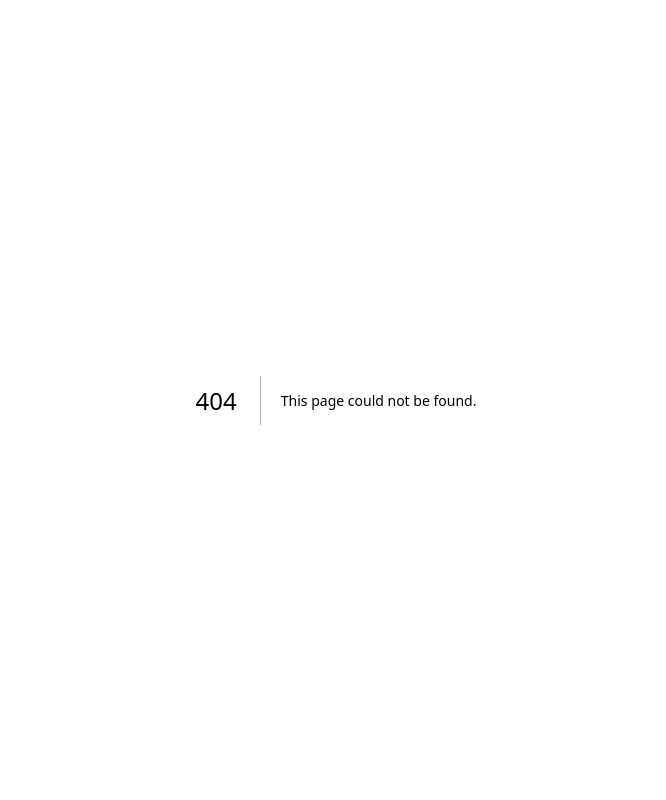
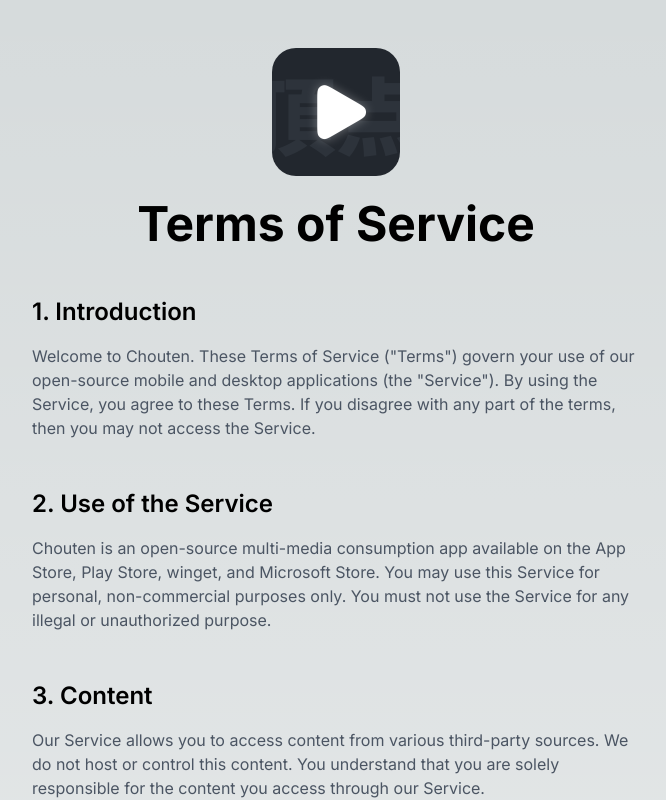
Before and after one commit to Chouten-App/Chouten-Website, a Next.js app: page /terms-of-services in a window 1280 px wide. Before the commit this address had no page. Shown: the top 800 px of the page, without its empty margins (304-970 px from the left). Built offline with nearby package versions, Linux system fonts and the light colour scheme.

Commit message:
feat: Add terms of service page with content and styling updates

```diff
--- /dev/null
+++ b/app/terms-of-services/page.tsx
@@ -0,0 +1,96 @@
+const email = '<a class="text-blue-500" href="mailto:WIP@chouten.app">WIP</a>';
+const tos: Array<{title: string, content: string}> = [
+    {
+        title: "1. Introduction",
+        content: "Welcome to Chouten. These Terms of Service (\"Terms\") govern your use of our open-source mobile and desktop applications (the \"Service\"). By using the Service, you agree to these Terms. If you disagree with any part of the terms, then you may not access the Service."
+    },
+    {
+        title: "2. Use of the Service",
+        content: "Chouten is an open-source multi-media consumption app available on the App Store, Play Store, winget, and Microsoft Store. You may use this Service for personal, non-commercial purposes only. You must not use the Service for any illegal or unauthorized purpose."
+    },
+    {
+        title: "3. Content",
+        content: "Our Service allows you to access content from various third-party sources. We do not host or control this content. You understand that you are solely responsible for the content you access through our Service."
+    },
+    {
+        title: "4. Intellectual Property",
+        content: "The Service and its original content, features, and functionality are owned by the Chouten open-source project and its contributors. The project is protected by international copyright, trademark, patent, trade secret, and other intellectual property or proprietary rights laws."
+    },
+    {
+        title: "5. Privacy and Data Protection",
+        content: "We are committed to protecting your personal data and complying with data protection laws, including the General Data Protection Regulation (GDPR). Our Privacy Policy, which is incorporated into these Terms, explains how we collect, use, and share information about you when you use our Service."
+    },
+    {
+        title: "6. User Rights (GDPR Compliance)",
+        content: "In accordance with GDPR, you have the right to access, rectify, erase, restrict processing, object to processing, and data portability of your personal data. To exercise these rights, please contact us at" + " " + email,
+    },
+    {
+        title: "7. Third-Party Services",
+        content: "Our Service uses Supabase for data storage and management, and Discord for authentication. By using our Service, you also agree to Supabase's Terms of Service and Privacy Policy, as well as Discord's Terms of Service and Privacy Policy."
+    },
+    {
+        title: "8. Disclaimer",
+        content: "Your use of the Service is at your sole risk. The Service is provided on an \"AS IS\" and \"AS AVAILABLE\" basis. The Service is provided without warranties of any kind, whether express or implied."
+    },
+    {
+        title: "9. Limitation of Liability",
+        content: "In no event shall the Chouten open-source project, nor its contributors, be liable for any indirect or incidental, special, consequential or punitive damages, including without limitation, loss of profits, data, use, goodwill, or other intangible losses, resulting from your access to or use of or inability to access or use the Service."
+    },
+    {
+        title: "10. Changes",
+        content: "We reserve the right, at our sole discretion, to modify or replace these Terms at any time. We will provide notice of any significant changes. By continuing to access or use our Service after those revisions become effective, you agree to be bound by the revised terms."
+    },
+    {
+        title: "11. Termination",
+        content: "We may terminate or suspend your access to the Service immediately, without prior notice or liability, for any reason whatsoever, including without limitation if you breach the Terms. Upon termination, your right to use the Service will cease immediately."
+    },
+    {
+        title: "12. Indemnification",
+        content: "You agree to defend, indemnify, and hold harmless the Chouten open-source project and its contributors from and against any and all claims, damages, obligations, losses, liabilities, costs, or debt, and expenses (including but not limited to attorney's fees), resulting from or arising out of your use and access of the Service, or a breach of these Terms."
+    },
+    {
+        title: "13. Distribution and App Stores",
+        content: "The Chouten app is distributed through various platforms, including the App Store, Play Store, winget, and Microsoft Store (collectively, \"App Stores\"). Your use of the Service is also subject to the terms and conditions of these App Stores. We are not responsible for any App Store's actions or omissions. If you download the Chouten app from an App Store, you must comply with that App Store's terms and policies."
+    },
+    {
+        title: "14. Contact Us",
+        content: "If you have any questions about these Terms, please contact us at" + " " + email,
+    }
+];
+
+export default function TermsOfService() {
+    return (
+        <main className="py-12 px-4 sm:px-6 lg:px-8 max-w-2xl mx-auto">
+            <div className="flex flex-col items-center mb-12">
+                <img className="w-32 rounded-[24px] mb-6" src="/Icon.png" alt="Chouten Icon" />
+                <h1 className="text-3xl sm:text-4xl lg:text-5xl font-bold text-center">Terms of Service</h1>
+            </div>
+
+            <div className="space-y-12">
+                {tos.map((section, index) => (
+                    <Section key={index} title={section.title}>
+                        {section.content.includes(email) ? (
+                            <div dangerouslySetInnerHTML={{ __html: section.content }} />
+                        ) : (
+                            <p>{section.content}</p>
+                        )}
+                    </Section>
+                ))}
+            </div>
+        </main>
+    )
+}
+
+interface SectionProps {
+    title: string;
+    children: React.ReactNode;
+}
+
+function Section({ title, children }: SectionProps) {
+    return (
+        <section className="mb-8">
+            <h2 className="text-2xl font-semibold mb-4">{title}</h2>
+            <div className="text-gray-600">{children}</div>
+        </section>
+    )
+}
```
